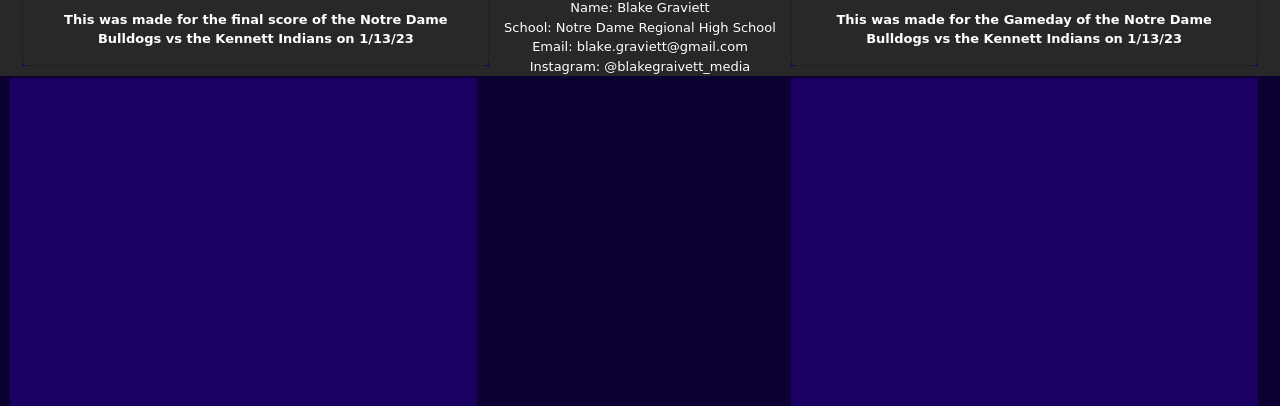
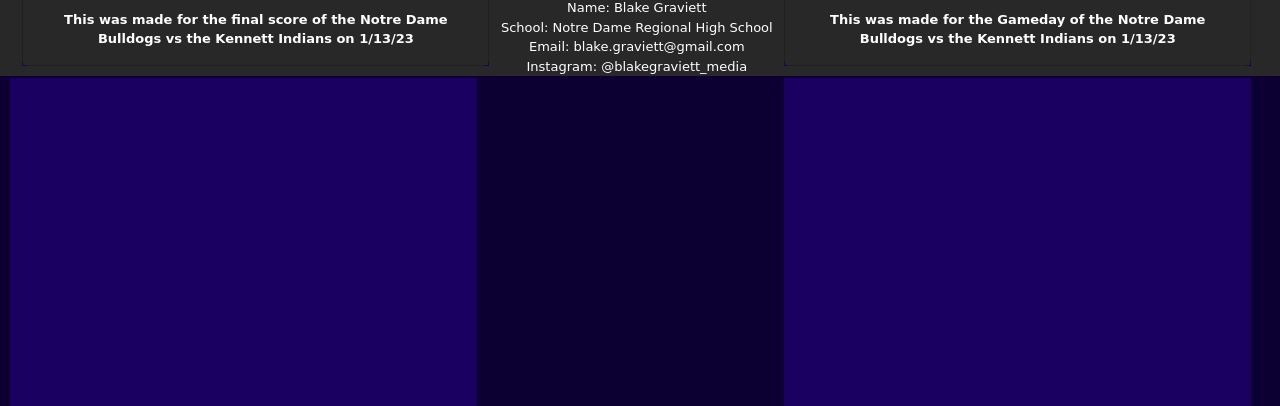
Before and after one commit to blakegraviett/blakegraviettportfolio, a plain HTML site: page work.html in a window 1280 px wide. Shown: the part 675-1081 px from the top of the page. Drawn offline with nearby package versions, Linux system fonts and the light colour scheme.

Commit message:
add name fix and margin fix

```diff
--- a/main.css
+++ b/main.css
@@ -131,7 +131,7 @@ div.infoAbout {
 }
 #cardThree {
     float: right;
-    margin-right: 1.75%;
+    margin-right: 2.25%;
     margin-top: 1%;
 }
 #cardFour {
@@ -148,7 +148,7 @@ div.infoAbout {
 
 #cardSix {
     float: right;
-    margin-right: 1.75%;
+    margin-right: 2.25%;
     margin-top: 1%;
 }
 .card-text {
--- a/work.html
+++ b/work.html
@@ -110,7 +110,7 @@
         <li>Name: Blake Graviett</li>
         <li>School: Notre Dame Regional High School</li>
         <li>Email: blake.graviett@gmail.com</li>
-        <li>Instagram: @blakegraivett_media</li>
+        <li>Instagram: @blakegraviett_media</li>
       </ul>
     </footer>
     </div>
```
Also changed, not shown: about.html (+1 -1 lines), index.html (+1 -1 lines).
